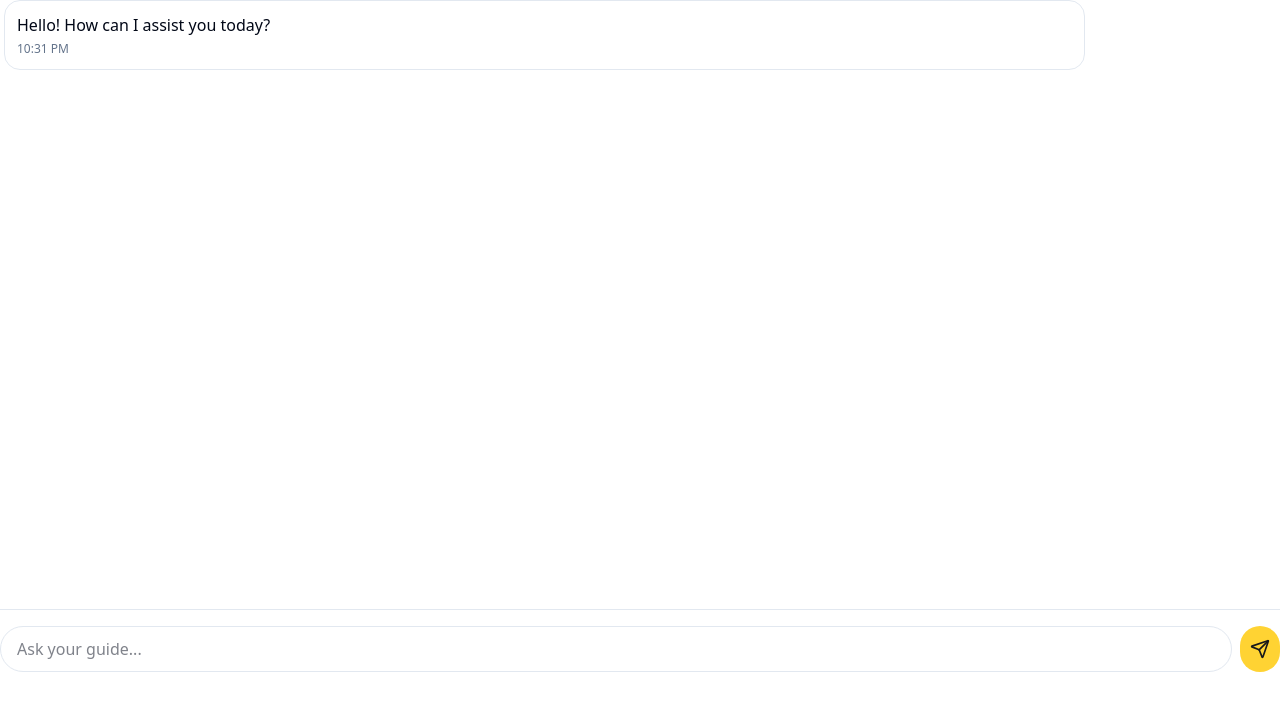
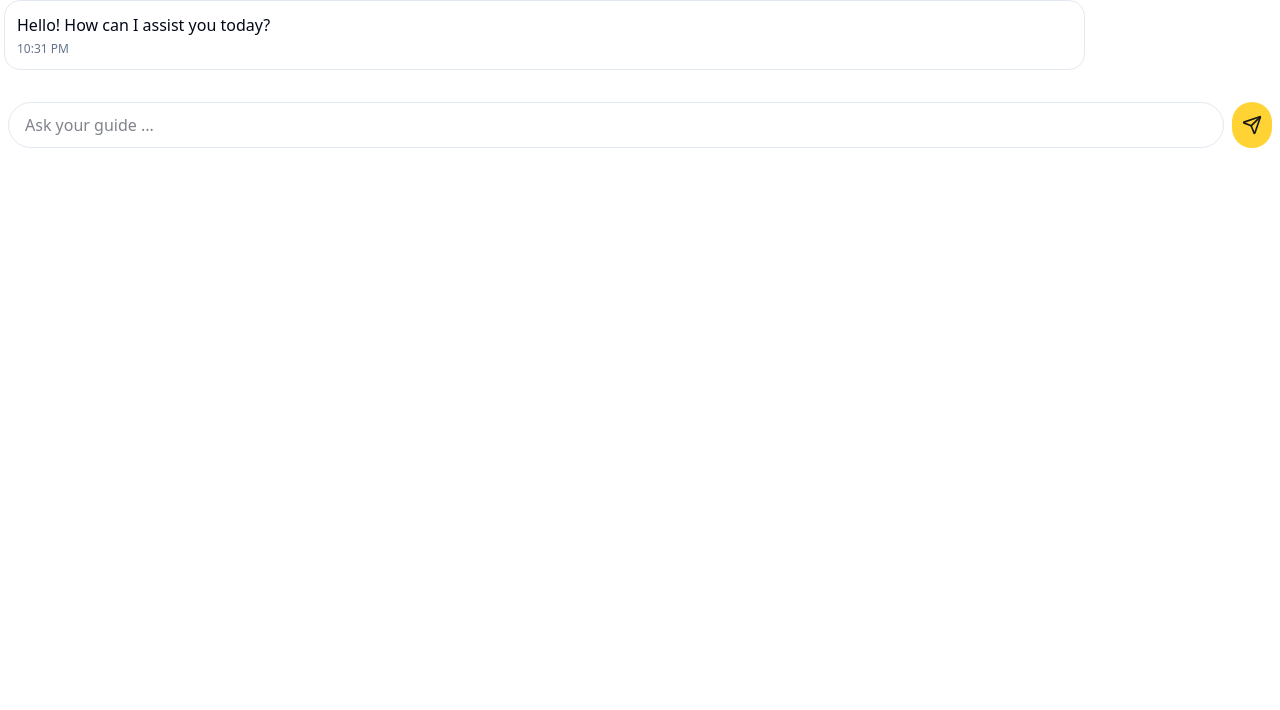
Before and after one commit to Freemasoid/nextjs-urbaniq-explorer, a Next.js app: page /chat in a window 1280 px wide. Shown: the top 710 px of the page. Built offline with nearby package versions, Linux system fonts and the light colour scheme.

Commit message:
feat: implement translation for chat messages and improve layout structure

```diff
--- a/src/app/chat/page.tsx
+++ b/src/app/chat/page.tsx
@@ -2,6 +2,7 @@
 
 import React, { useState } from "react";
 import { Send } from "lucide-react";
+import { useTranslation } from "@/i18n/useTranslation";
 
 interface Message {
   id: string;
@@ -12,11 +13,12 @@ interface Message {
 
 const Chat: React.FC = () => {
   const [input, setInput] = useState("");
+  const { t } = useTranslation();
   const [messages, setMessages] = useState<Message[]>([
     {
       id: "1",
       sender: "ai",
-      content: "Hello! How can I assist you today?",
+      content: t("chat.assist"),
       timestamp: new Date(),
     },
   ]);
@@ -49,9 +51,9 @@ const Chat: React.FC = () => {
   };
 
   return (
-    <div className="flex flex-col h-[calc(100vh-8rem)]">
-      <div className="flex-1 overflow-y-auto pb-4 px-1">
-        <div className="space-y-4">
+    <div className="flex flex-col w-full">
+      <div className="flex overflow-y-auto justify-between h-full pb-4 px-1">
+        <div className="space-y-5 w-full">
           {messages.map((message) => (
             <div
               key={message.id}
@@ -79,14 +81,14 @@ const Chat: React.FC = () => {
 
       <form
         onSubmit={handleSendMessage}
-        className="border-t pt-4 sticky bottom-0 bg-background"
+        className="pt-4 sticky bg-background"
       >
-        <div className="flex gap-2">
+        <div className="flex gap-2 px-2">
           <input
             type="text"
             value={input}
             onChange={(e) => setInput(e.target.value)}
-            placeholder="Ask your guide..."
+            placeholder={t("chat.askGuide")}
             className="flex-1 rounded-full border px-4 py-2.5 focus:outline-none focus:ring-2 focus:ring-primary"
           />
           <button
```
